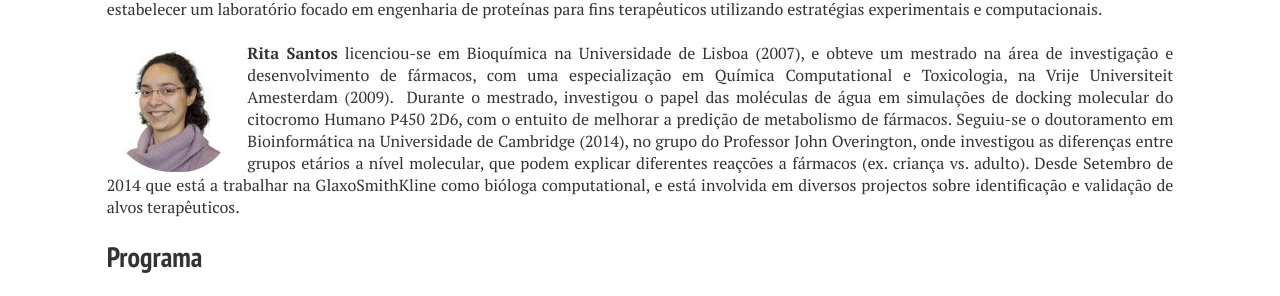
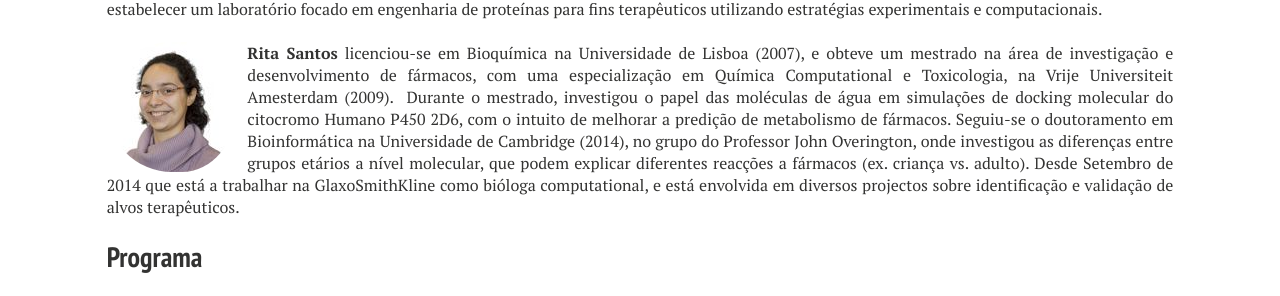
Before and after one commit to ejibce/ejibce.github.io, a Jekyll site: the page built from programa/index.md, in a window 1280 px wide, cut to the strip 1236-1532 px from the top of the page. Built offline with Jekyll 4.4.1, drawn with Linux system fonts in a browser that asks for light colours; nearby versions of some CDN libraries.

Commit message:
Corrected typos

```diff
--- a/programa/index.md
+++ b/programa/index.md
@@ -38,7 +38,7 @@ Biologia de Sistemas.
 
 <p style="min-height: 130px; text-indent: 0;">
 <img src="/images/pessoas/foto_rita_santos.jpg" class="mugshot" />
-<strong>Rita Santos</strong> licenciou-se em Bioquímica na Universidade de Lisboa (2007), e obteve um mestrado na área de investigação e desenvolvimento de fármacos, com uma especialização em Química Computational e Toxicologia, na Vrije Universiteit Amesterdam (2009).  Durante o mestrado, investigou o papel das moléculas de água em simulações de docking molecular do citocromo Humano P450 2D6, com o entuito de melhorar a predição de metabolismo de fármacos. Seguiu-se o doutoramento em Bioinformática na Universidade de Cambridge (2014), no grupo do Professor John Overington, onde investigou as diferenças entre grupos etários a nível molecular, que podem explicar diferentes reaçcões a fármacos (ex. criança vs. adulto). Desde Setembro de 2014 que está a trabalhar na GlaxoSmithKline como bióloga computational, e está involvida em diversos projectos sobre identificação e validação de alvos terapêuticos.</p>
+<strong>Rita Santos</strong> licenciou-se em Bioquímica na Universidade de Lisboa (2007), e obteve um mestrado na área de investigação e desenvolvimento de fármacos, com uma especialização em Química Computational e Toxicologia, na Vrije Universiteit Amesterdam (2009).  Durante o mestrado, investigou o papel das moléculas de água em simulações de docking molecular do citocromo Humano P450 2D6, com o intuito de melhorar a predição de metabolismo de fármacos. Seguiu-se o doutoramento em Bioinformática na Universidade de Cambridge (2014), no grupo do Professor John Overington, onde investigou as diferenças entre grupos etários a nível molecular, que podem explicar diferentes reacções a fármacos (ex. criança vs. adulto). Desde Setembro de 2014 que está a trabalhar na GlaxoSmithKline como bióloga computational, e está envolvida em diversos projectos sobre identificação e validação de alvos terapêuticos.</p>
 
 ## Programa
 <iframe
```
